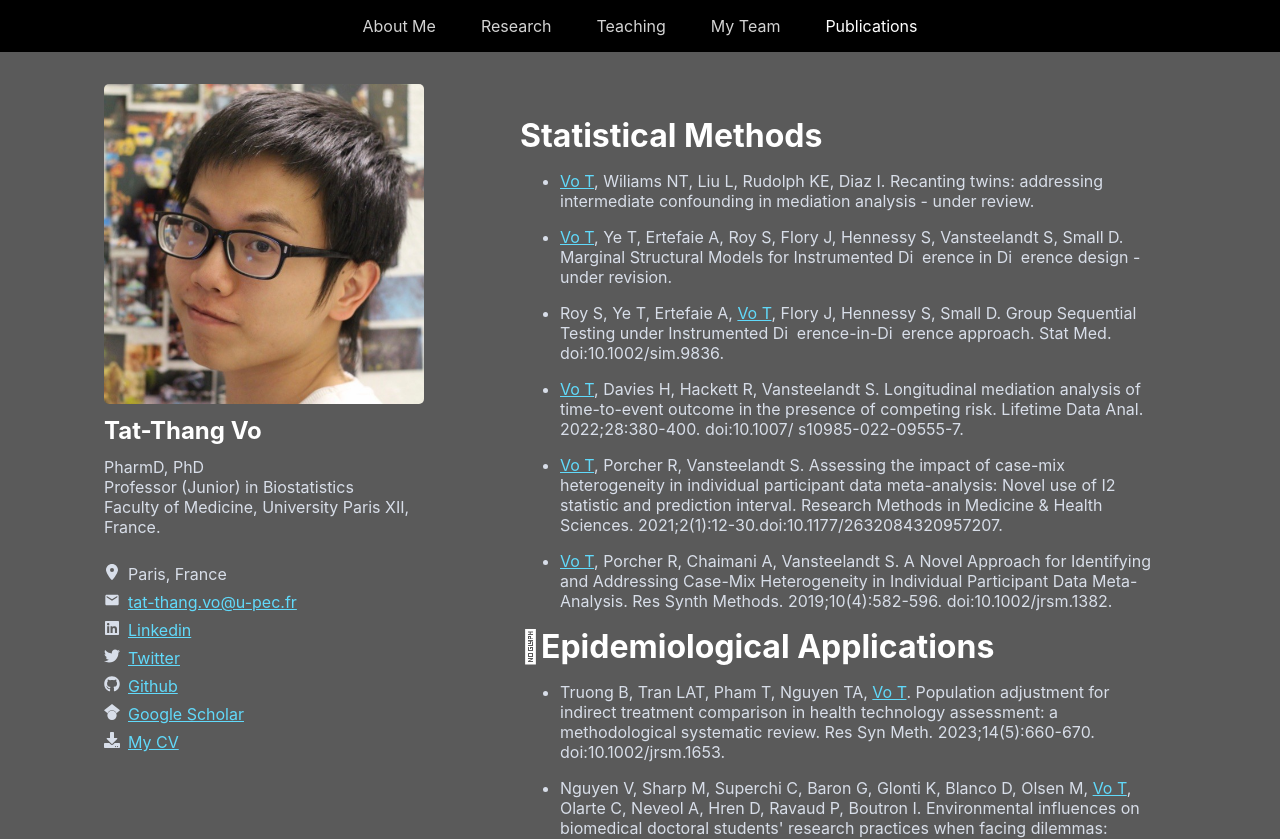
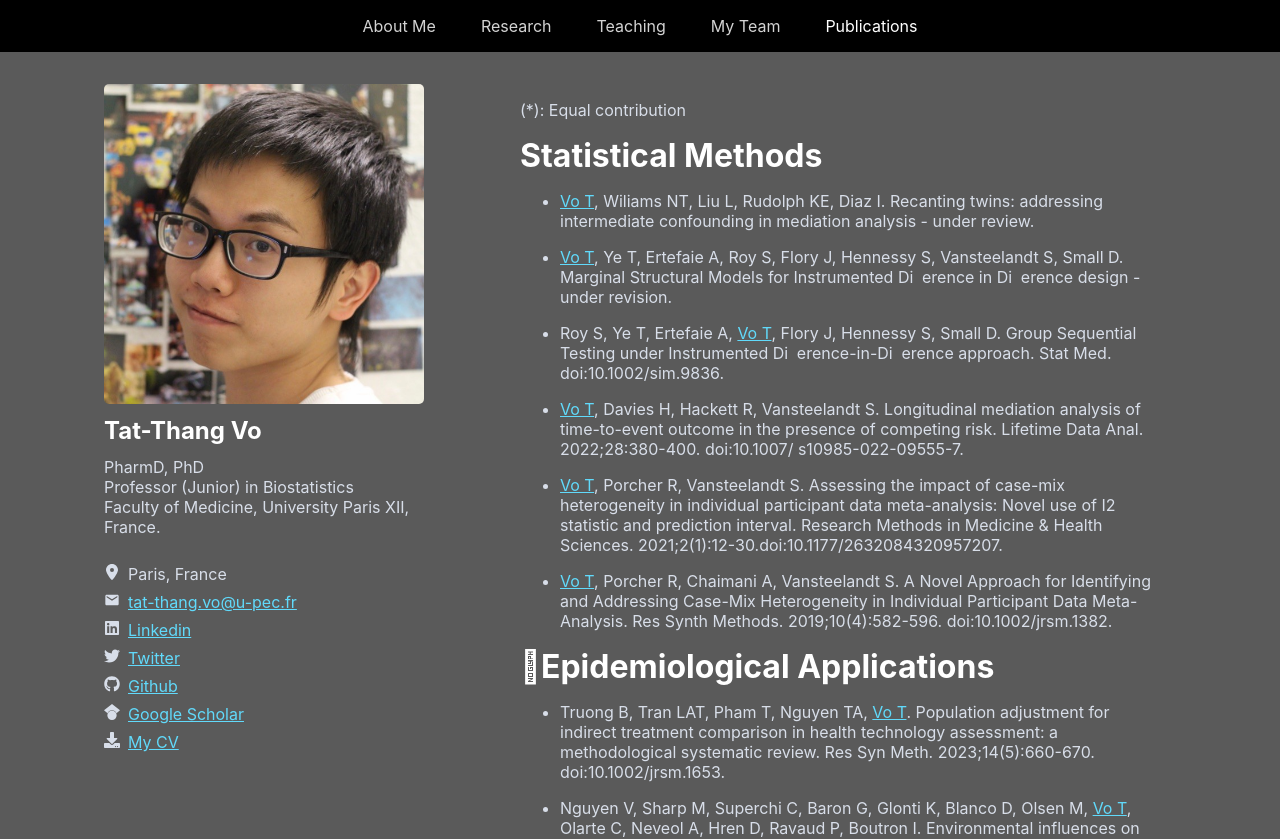
Before and after one commit to votatthang/ttv, a React (Create React App) app: page /Publications in a window 1280 px wide. Shown: the top 839 px of the page. Built offline with nearby package versions, Linux system fonts and the light colour scheme.

Commit message:
Update ContactMe.js

```diff
--- a/src/Pages/ContactMe/ContactMe.js
+++ b/src/Pages/ContactMe/ContactMe.js
@@ -5,6 +5,9 @@ const ContactMe = () => {
 
     return (
         <div className="Publications">
+        <div className="contentText">
+        (*): Equal contribution
+        </div>
          <div className="title">
             Statistical Methods
         </div>
```
